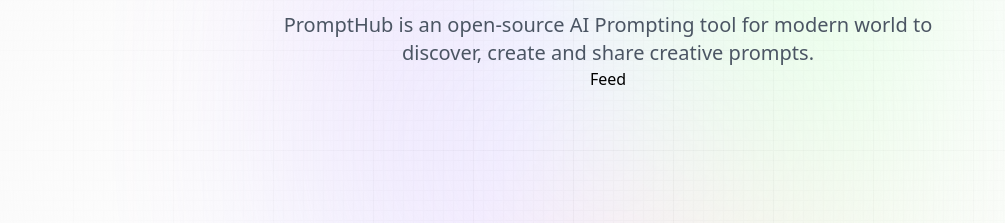
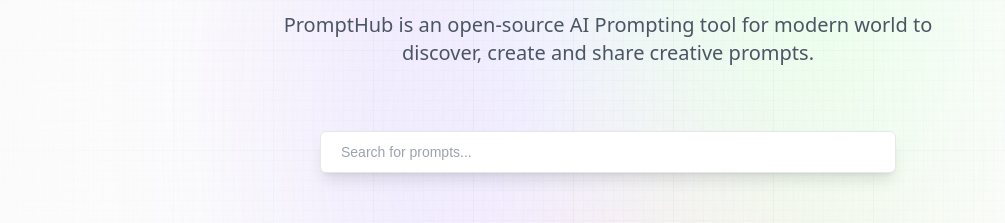
Before and after one commit to tanbiralam/prompt-sharing, a Next.js app: page / in a window 1280 px wide. Shown: the part 255-478 px from the top of the page, without its empty margins (32-1037 px from the left). Built offline with nearby package versions, Linux system fonts and the light colour scheme; no server answers.

Commit message:
Create Prompt Done

```diff
--- a/components/Feed.jsx
+++ b/components/Feed.jsx
@@ -1,8 +1,28 @@
-import React from 'react'
+"use client"
+
+import {useState, useEffect} from 'react'
+
+import PromptCard from './PromptCard'
 
 const Feed = () => {
+
+  const [searchText, setSearchText] = useState("")
+  const handleSearchChange = (e) => {
+
+  }
+
   return (
-    <div>Feed</div>
+    <section className='feed'>
+      <form className='relative w-full flex-center'>
+        <input
+          type='text'
+          placeholder='Search for prompts...'
+          value={searchText}
+          onChange={handleSearchChange}
+          className='search_input peer'
+        />
+      </form>
+    </section>
   )
 }
 
```
